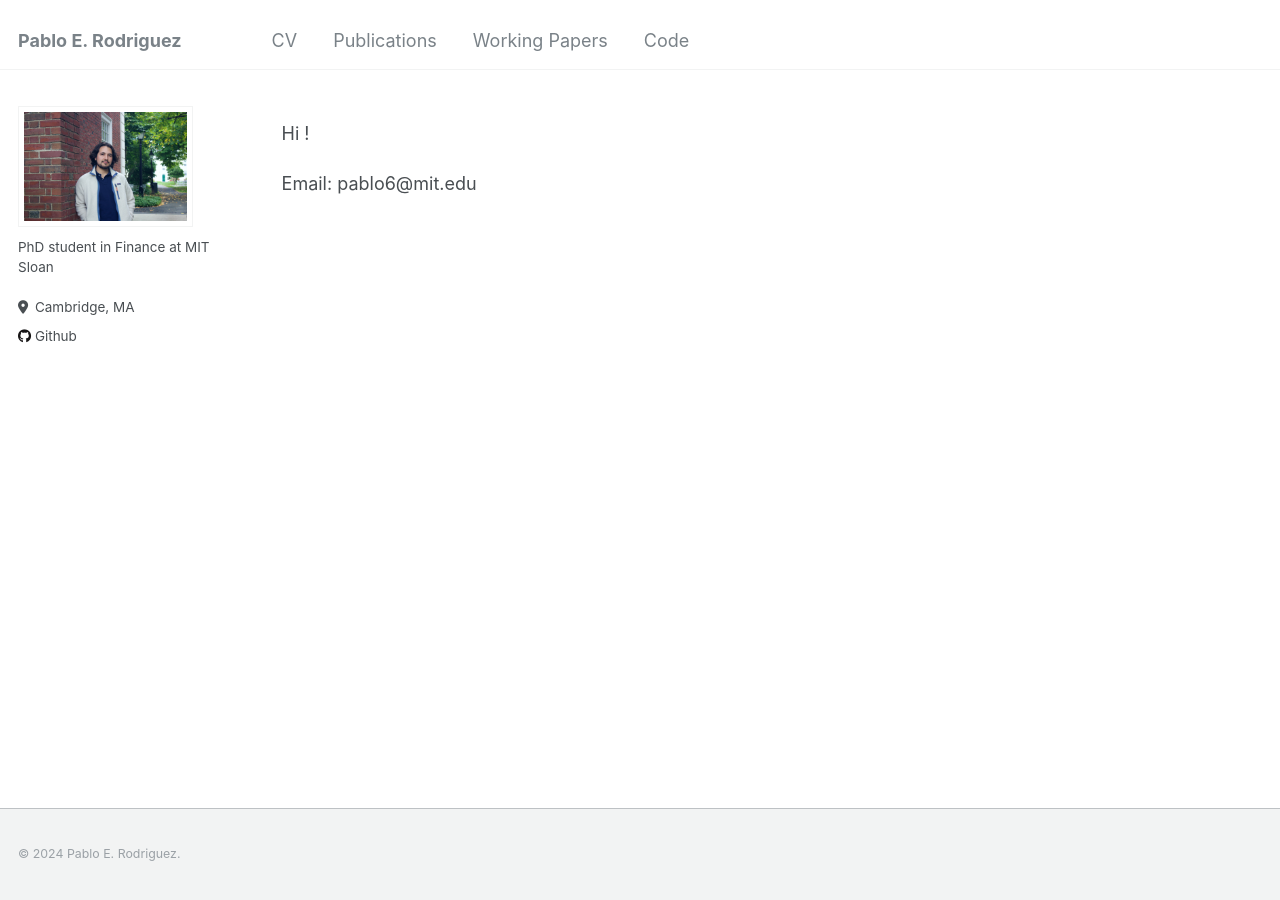
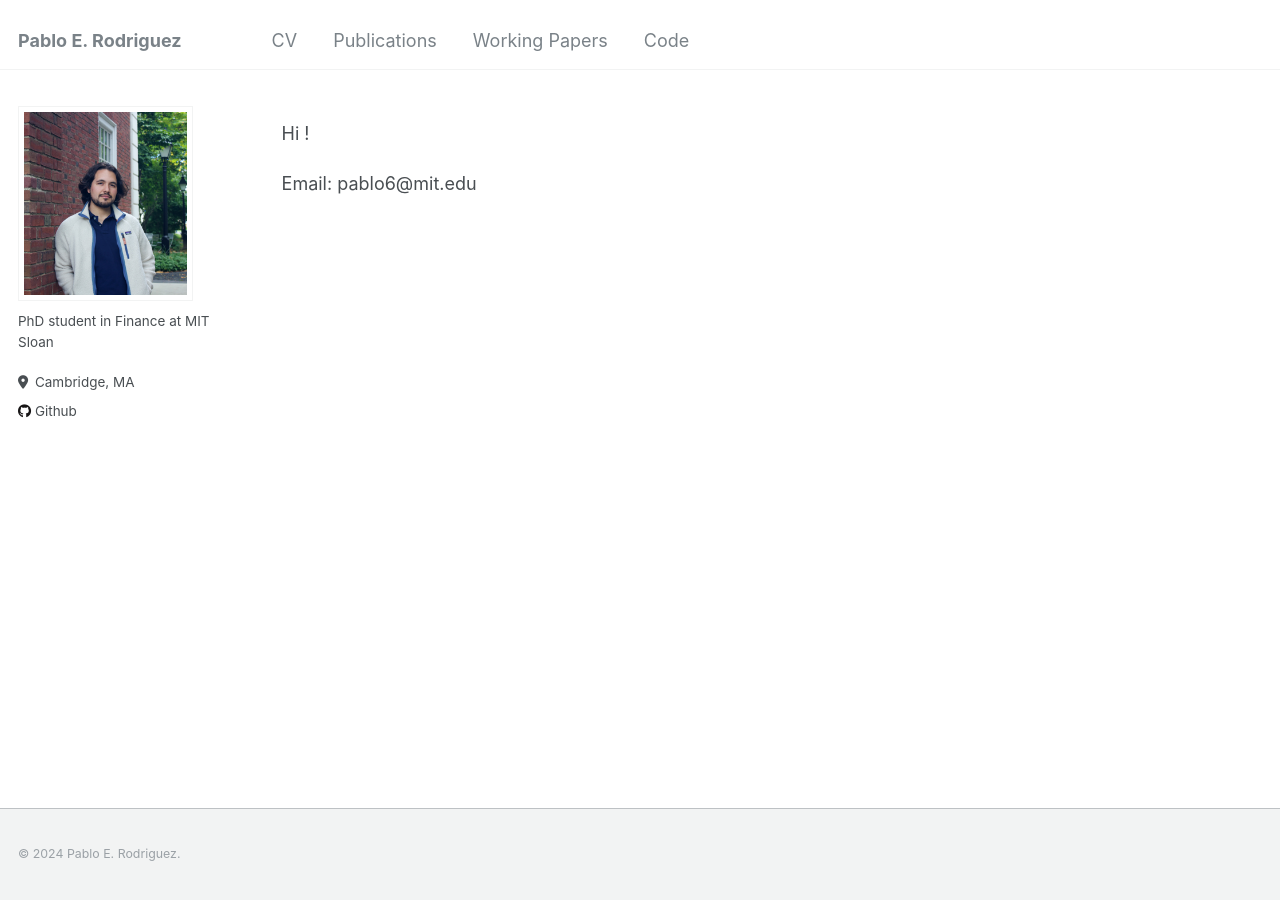
Before and after one commit to pablo-e-rodriguez/pablo-e-rodriguez.github.io, a Jekyll site: the page built from _pages/about.md, in a window 1280 px wide. Built offline with Jekyll 4.4.1, drawn with Linux system fonts in a browser that asks for light colours.

Commit message:
Update _sidebar.scss

```diff
--- a/_sass/_sidebar.scss
+++ b/_sass/_sidebar.scss
@@ -80,20 +80,18 @@
   display: table-cell;
   vertical-align: top;
   width: 36px;
-height: 45px;
-  // set width only, for non-square avatars
-  // height: 36px;
-
+  aspect-ratio: 1 / 1; // This ensures a square shape
   @include breakpoint($large) {
     display: block;
     width: auto;
     height: auto;
   }
-
   img {
     max-width: 175px;
     border-radius: 0;
-
+    width: 100%;
+    height: 100%;
+    object-fit: cover; // This ensures the image covers the area without distortion
     @include breakpoint($large) {
       padding: 5px;
       border: 1px solid $border-color;
```
